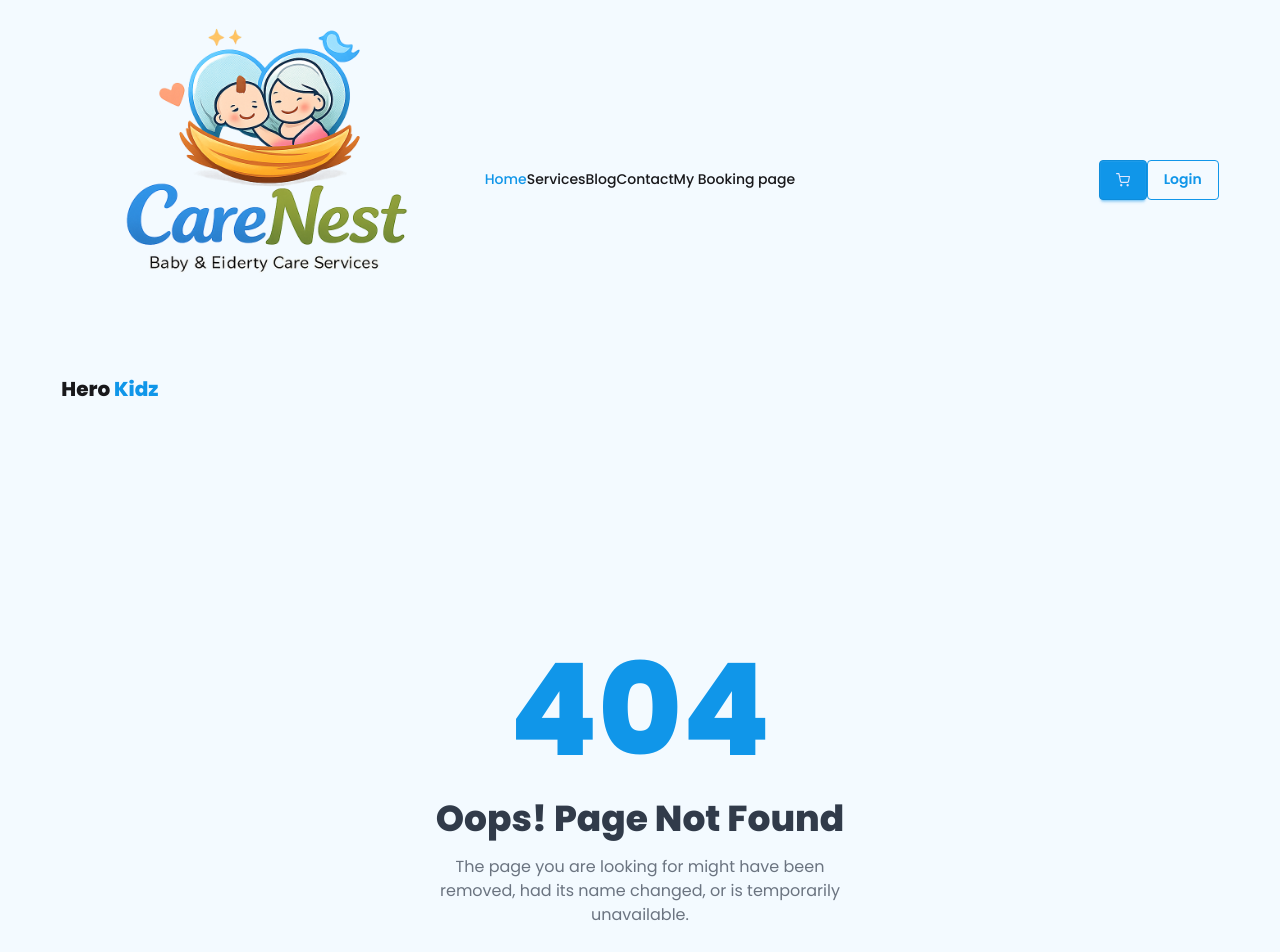
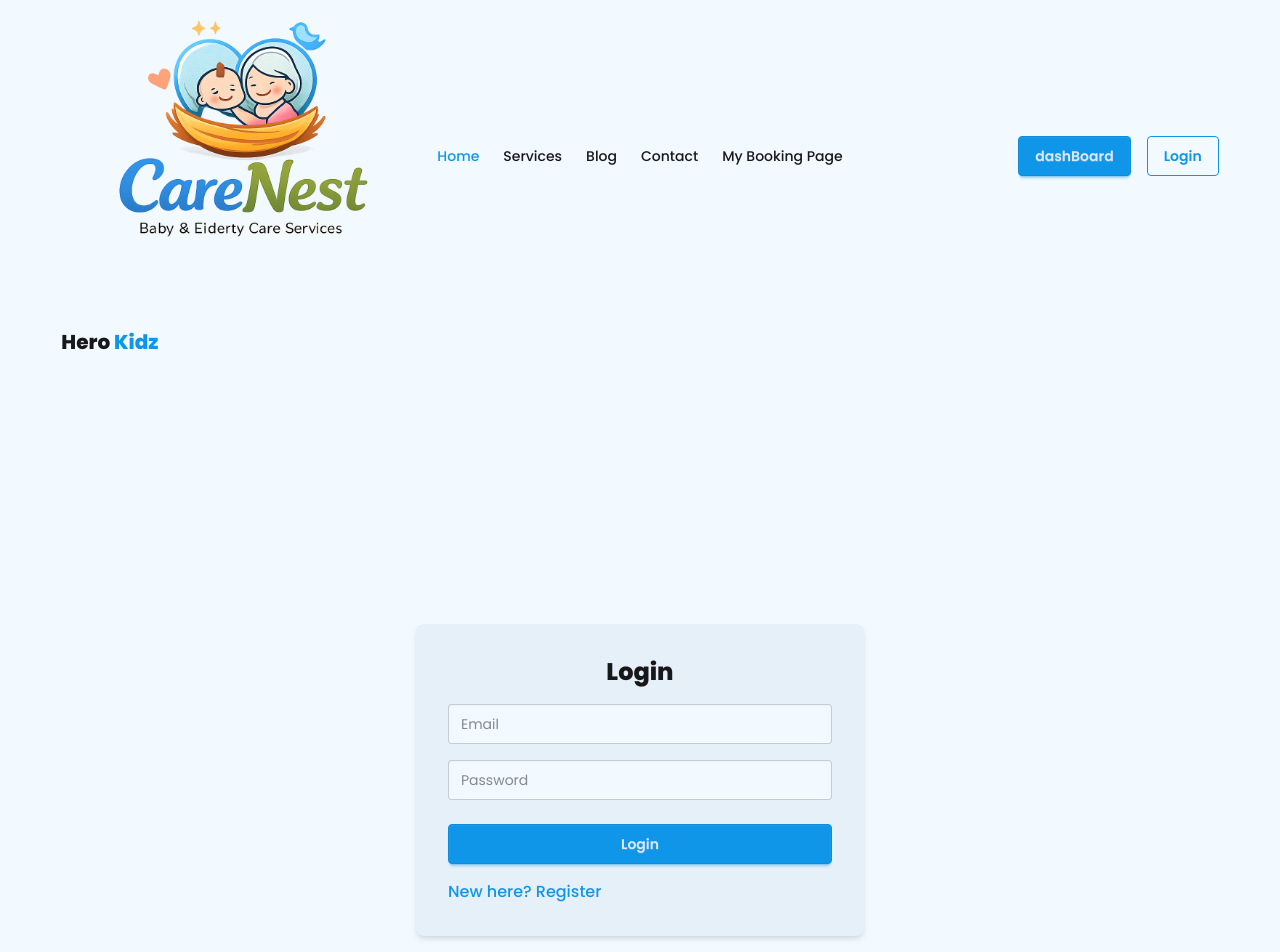
Before and after one commit to Zannatmawa/care-nest, a Next.js app: page /login in a window 1280 px wide. Before the commit this address had no page. Shown: the part 60-1012 px from the top of the page. Built offline with nearby package versions, Linux system fonts and the light colour scheme.

Commit message:
committing

```diff
--- a/src/components/auth/Login.jsx
+++ b/src/app/login/page.jsx
@@ -2,6 +2,7 @@
 
 import { useState } from "react";
 import { useRouter } from "next/navigation";
+import Link from "next/link";
 
 const LoginPage = () => {
     const router = useRouter();
@@ -68,7 +69,15 @@ const LoginPage = () => {
                 <button type="submit" className="btn btn-primary w-full mt-2">
                     Login
                 </button>
+                <Link
+                    href="/register"
+                    className="text-primary hover:underline font-medium"
+                >
+                    New here? Register
+                </Link>
+
             </form>
+
         </div>
     );
 };
--- a/src/app/page.jsx
+++ b/src/app/page.jsx
@@ -19,6 +19,7 @@ export default function Home() {
       <section>
         <TestimonialsSection />
       </section>
+
     </div>
   );
 }
--- a/src/components/Login.jsx
+++ /dev/null
@@ -1,9 +0,0 @@
-import React from 'react'
-
-const Login = () => {
-    return (
-        <div>Login</div>
-    )
-}
-
-export default Login
--- a/src/components/layouts/Navbar.jsx
+++ b/src/components/layouts/Navbar.jsx
@@ -5,13 +5,14 @@ import Navlink from '../buttons/Navlink'
 import { FiShoppingCart } from 'react-icons/fi'
 
 const Navbar = () => {
-    const nav = <>
+    const nav = <div className="flex items-center space-x-6">
         <Navlink href={"/"}>Home</Navlink>
         <Navlink href={"/services"}>Services</Navlink>
         <Navlink href={"/blog"}>Blog</Navlink>
         <Navlink href={"/contact"}>Contact</Navlink>
-        <Navlink href={"/my-booking-page"}>My Booking page</Navlink>
-    </>
+        <Navlink href={"/my-booking-page"}>My Booking Page</Navlink>
+    </div>
+
     return (
         <div className="navbar bg-base-100 ">
             <div className="navbar-start">
@@ -33,10 +34,10 @@ const Navbar = () => {
                 </ul>
             </div>
             <div className="navbar-end">
-                <Link href={"/cart"} className='btn btn-primary space-x-4'>
-                    <FiShoppingCart />
+                <Link href={"/dashboard"} className='btn btn-primary space-x-4 mr-4'>
+                    dashBoard
                 </Link>
-                <Link href={"/login"}><button className='btn btn-primary btn-outline'>Login</button></Link>
+                <Link href="/login"><button className='btn btn-primary btn-outline'>Login</button></Link>
             </div>
         </div>
     )
```
Also changed, not shown: src/app/register/page.jsx (renamed from src/components/auth/Register.jsx).
